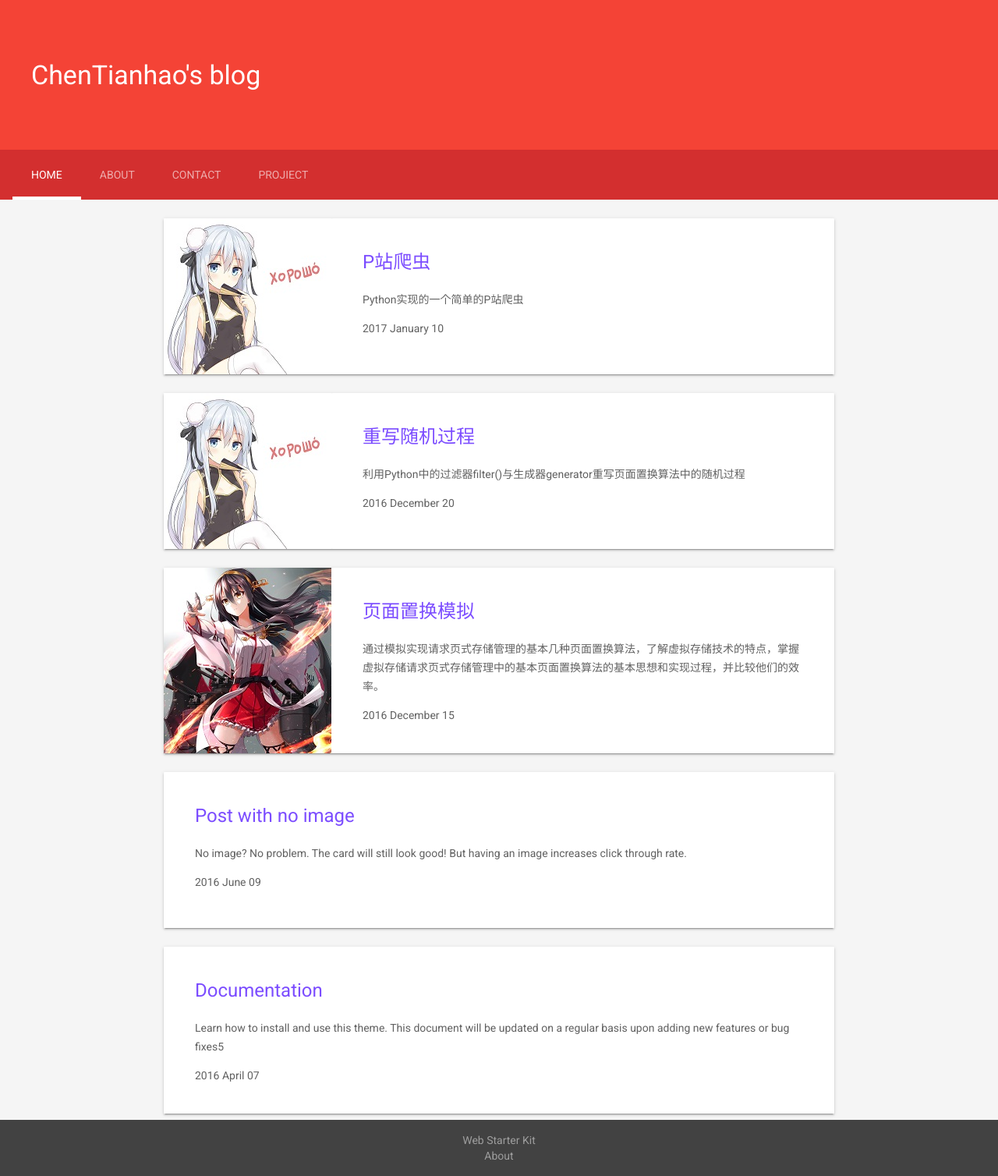
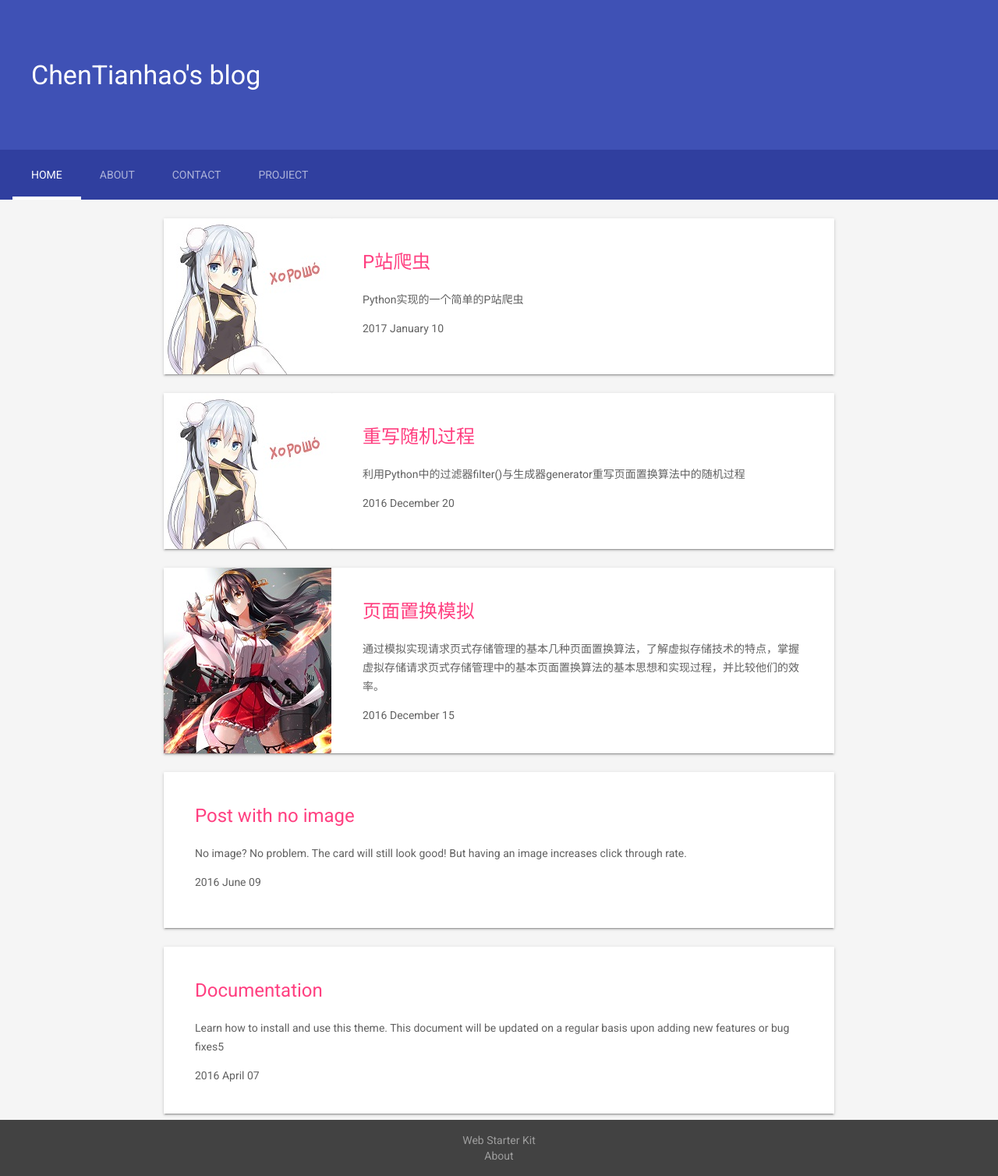
Before and after one commit to Snivyc/Snivyc.github.io, a Jekyll site: the page built from index.html, in a window 1280 px wide. Shown: the whole page at 78% size. Built offline with Jekyll 4.4.1, drawn with Linux system fonts in a browser that asks for light colours.

Commit message:
modified:   _includes/head.html

```diff
--- a/_includes/head.html
+++ b/_includes/head.html
@@ -7,13 +7,14 @@
 
     <!-- Add to homescreen for Chrome on Android -->
     <meta name="mobile-web-app-capable" content="yes">
-    <link rel="icon" sizes="192x192" href="images/android-desktop.png">
+    <link rel="icon" sizes="192x192" href="images/favicon.png">
+    <meta name="theme-color" content="#3f51b5">
 
     <!-- Add to homescreen for Safari on iOS -->
     <meta name="apple-mobile-web-app-capable" content="yes">
     <meta name="apple-mobile-web-app-status-bar-style" content="black">
     <meta name="apple-mobile-web-app-title" content="Material Design Lite">
-    <link rel="apple-touch-icon-precomposed" href="images/ios-desktop.png">
+    <link rel="apple-touch-icon-precomposed" href="images/favicon.png">
 
     <!-- Tile icon for Win8 (144x144 + tile color) -->
     <meta name="msapplication-TileImage" content="images/touch/ms-touch-icon-144x144-precomposed.png">
@@ -28,7 +29,7 @@
 
     <link rel="stylesheet" href="https://fonts.googleapis.com/css?family=Roboto:regular,bold,italic,thin,light,bolditalic,black,medium&amp;lang=en">
     <link rel="stylesheet" href="https://fonts.googleapis.com/icon?family=Material+Icons">
-    <link rel="stylesheet" href="https://code.getmdl.io/1.3.0/material.red-deep_purple.min.css" />
+    <link rel="stylesheet" href="https://code.getmdl.io/1.3.0/material.indigo-pink.min.css" />
 <!--     <link rel="stylesheet" href="styles.css"> -->
     <link rel="stylesheet" href={{ "/css/main.css" | prepend: site.baseurl }}>
     <script src="https://code.getmdl.io/1.3.0/material.min.js"></script>
```
